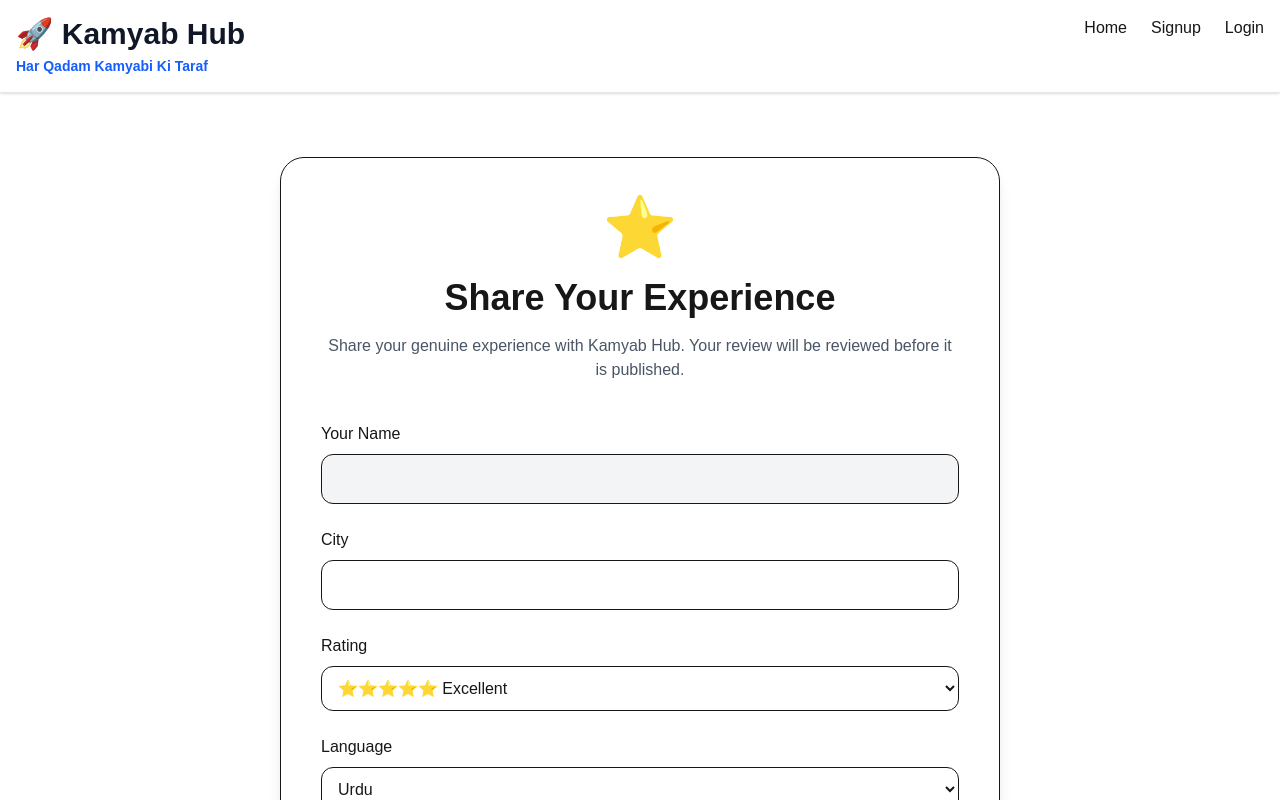
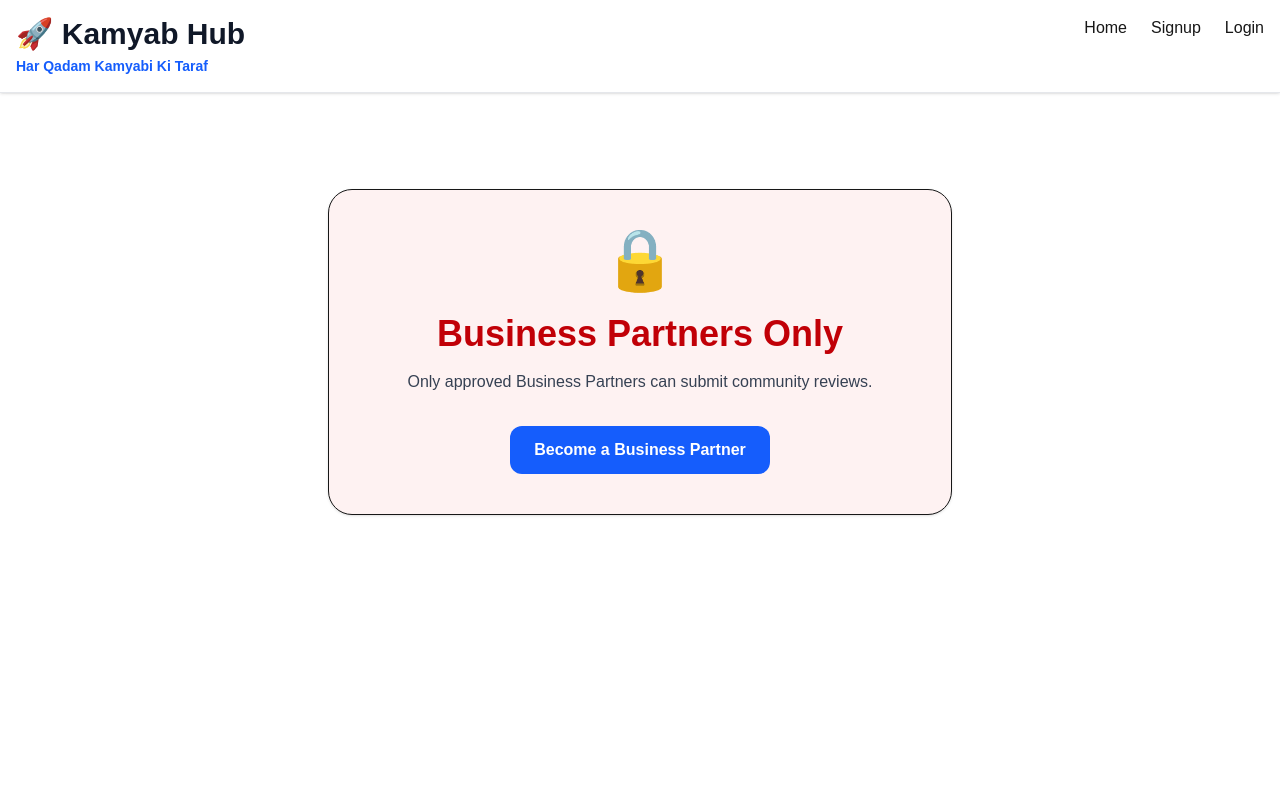
Before and after one commit to invite1earn2/kamyab-hub, a Next.js app: page /add-review in a window 1280 px wide. Shown: the top 800 px of the page. Built offline with nearby package versions, Linux system fonts and the light colour scheme; no server answers.

Commit message:
Restrict review submission to approved business partners

```diff
--- a/src/app/add-review/page.js
+++ b/src/app/add-review/page.js
@@ -8,6 +8,10 @@ export default function AddReview(){
 const [saving,setSaving]=useState(false);
 
 const [submitted,setSubmitted]=useState(false);
+
+const [allowed,setAllowed]=useState(false);
+
+const [checking,setChecking]=useState(true);
 
 const [review,setReview]=useState({
 
@@ -35,6 +39,8 @@ localStorage.getItem(
 
 if(!email){
 
+setChecking(false);
+
 return;
 
 }
@@ -45,7 +51,7 @@ await supabase
 
 .from("users")
 
-.select("name")
+.select("name,status")
 
 .eq("email",email)
 
@@ -54,6 +60,8 @@ await supabase
 if(error){
 
 console.log(error);
+
+setChecking(false);
 
 return;
 
@@ -67,7 +75,16 @@ name:data?.name || ""
 
 }));
 
+if(data?.status==="approved"){
+
+setAllowed(true);
+
 }
+
+setChecking(false);
+
+}
+
 
 async function submitReview(){
 
@@ -140,6 +157,77 @@ setTimeout(()=>{
 window.location.href="/";
 
 },2000);
+
+}
+
+if(checking){
+
+return(
+
+<main className="max-w-2xl mx-auto px-6 py-24">
+
+<div className="rounded-3xl border bg-white p-10 text-center shadow">
+
+<h2 className="text-3xl font-black">
+
+Checking Membership...
+
+</h2>
+
+<p className="mt-4 text-gray-600">
+
+Please wait...
+
+</p>
+
+</div>
+
+</main>
+
+);
+
+}
+
+if(!allowed){
+
+return(
+
+<main className="max-w-2xl mx-auto px-6 py-24">
+
+<div className="rounded-3xl border bg-red-50 p-10 text-center shadow">
+
+<div className="text-6xl">
+
+🔒
+
+</div>
+
+<h1 className="mt-6 text-4xl font-black text-red-700">
+
+Business Partners Only
+
+</h1>
+
+<p className="mt-4 text-gray-700">
+
+Only approved Business Partners can submit community reviews.
+
+</p>
+
+<a
+href="/subscribe"
+className="inline-block mt-8 rounded-xl bg-blue-600 px-6 py-3 font-bold text-white hover:bg-blue-700 transition"
+>
+
+Become a Business Partner
+
+</a>
+
+</div>
+
+</main>
+
+);
 
 }
 
```
